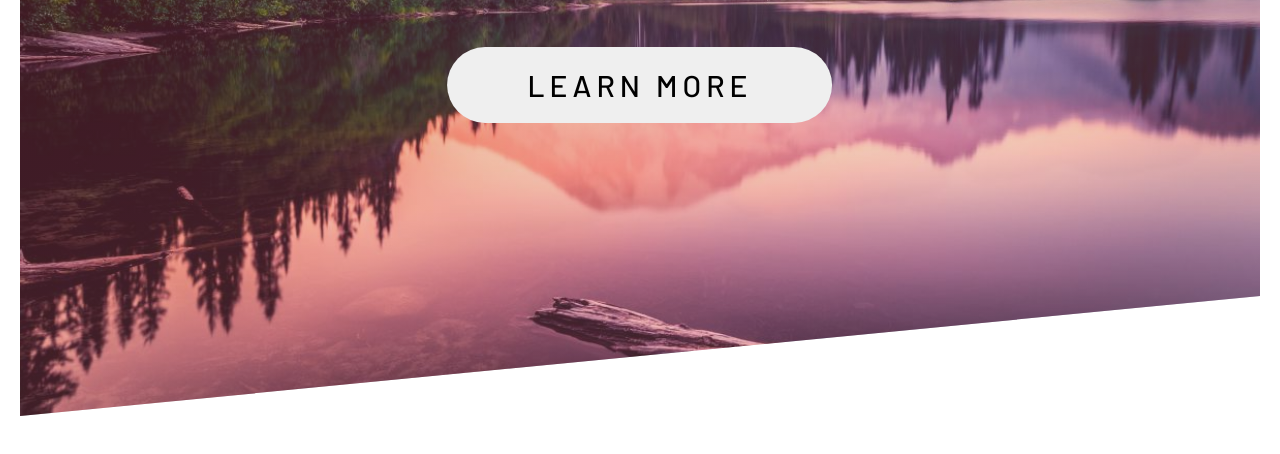
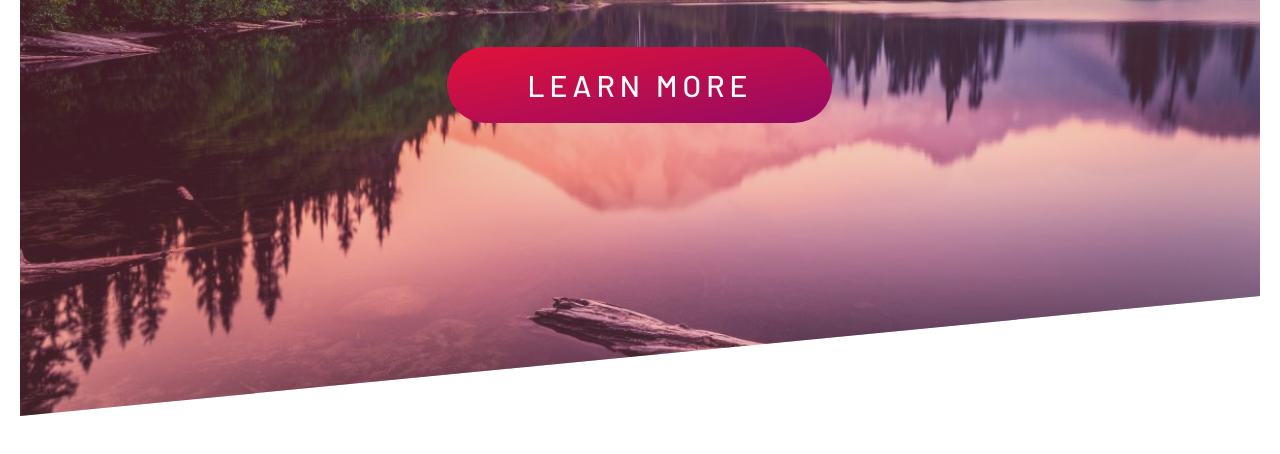
Before and after one commit to abdul-razaq/landing-page, a plain HTML site: page index.html in a window 1280 px wide. Shown: the part 324-778 px from the top of the page. Drawn offline with Linux system fonts and the light colour scheme.

Commit message:
minor fix

```diff
--- a/style.css
+++ b/style.css
@@ -32,6 +32,7 @@ body {
 		),
 		url(images/outdoor.jpg);
 	background-size: cover;
+	background-repeat: no-repeat;
 	background-position: left;
 	position: relative;
 	clip-path: polygon(0 0, 100% 0, 100% 75vh, 0% 100%);
@@ -92,10 +93,13 @@ body {
 	font-size: 3rem;
 	font-weight: 500;
 	text-transform: uppercase;
+	color: #fff;
 	letter-spacing: 0.5rem;
 	padding: 2rem 8rem;
 	cursor: pointer;
 	border-radius: 5rem;
+	background-image: linear-gradient(to right bottom, #e21239, #940a64);
+  background-size: cover;
 }
 
 /* .btn--primary {
```
